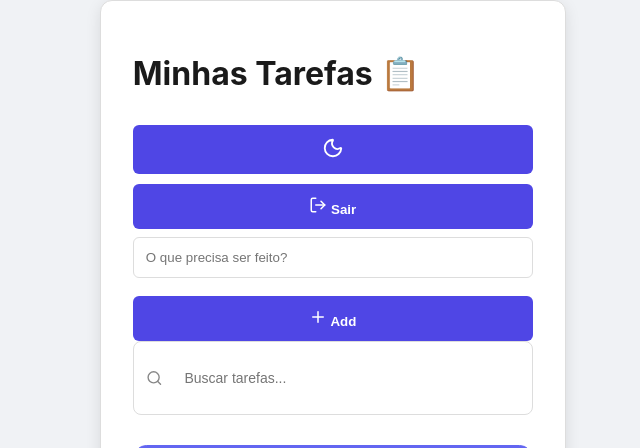
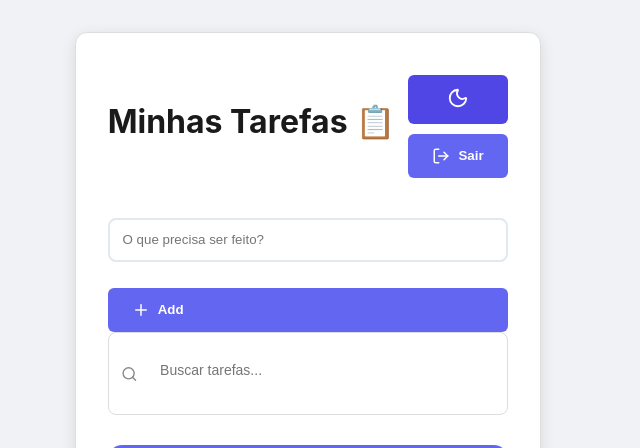
Before and after one commit to saulo2024/task-manager-front, a React (Vite) app: page /dashboard in a window 1280 px wide. Shown: the top 448 px of the page, without its empty margins (339-979 px from the left). Built offline with nearby package versions, Linux system fonts and the light colour scheme; no server answers; sample sign-in values are in the browser's storage.

Commit message:
style: fix task title visibility and integrate dynamic theme colors

```diff
--- a/src/pages/Dashboard.css
+++ b/src/pages/Dashboard.css
@@ -1,53 +1,102 @@
-/* Animação suave de entrada (Estilo Origamid) */
-@keyframes animeLeft {
-  from {
-    opacity: 0;
-    transform: translateX(-20px);
-  }
-  to {
-    opacity: 1;
-    transform: translateX(0);
-  }
+/* Variáveis para facilitar o Dark Mode */
+:root {
+  --primary: #6366f1;
+  --bg: #f8fafc;
+  --card: #ffffff;
+  --text: #1e293b;
 }
 
+.dark {
+  --bg: #0f172a;
+  --card: #1e293b;
+  --text: #f8fafc;
+}
+
+.container {
+  max-width: 600px;
+  margin: 2rem auto;
+  padding: 2rem;
+  background: var(--bg);
+  min-height: 100vh;
+  color: var(--text);
+  transition: all 0.3s ease;
+}
+
+/* Header mais elegante */
+.dashboard-header {
+  display: flex;
+  justify-content: space-between;
+  align-items: center;
+  margin-bottom: 2rem;
+}
+
+/* Botões Modernos */
+button {
+  cursor: pointer;
+  border: none;
+  border-radius: 8px;
+  transition: all 0.2s ease;
+  font-weight: 600;
+}
+
+.add-btn, .logout-btn {
+  background: var(--primary);
+  color: white;
+  padding: 0.8rem 1.5rem;
+  display: flex;
+  align-items: center;
+  gap: 8px;
+}
+
+.add-btn:hover {
+  filter: brightness(1.1);
+  transform: scale(1.02);
+}
+
+/* Input "Gourmet" */
+.task-form input, .search-input {
+  width: 100%;
+  padding: 0.8rem;
+  border: 2px solid #e2e8f0;
+  border-radius: 8px;
+  margin-bottom: 1rem;
+  background: var(--card);
+  color: var(--text);
+}
+
+/* O item da tarefa que você já corrigiu */
 .task-item {
   animation: animeLeft 0.5s forwards;
-  background: #ffffff;
-  padding: 1.2rem;
-  margin-bottom: 1rem;
+  background: var(--card);
+  padding: 1rem;
+  margin-bottom: 0.8rem;
   border-radius: 12px;
   display: flex;
   justify-content: space-between;
   align-items: center;
   box-shadow: 0 4px 6px rgba(0, 0, 0, 0.05);
-  transition: all 0.3s ease; /* O segredo da suavidade */
   border-left: 4px solid transparent;
 }
 
-/* O efeito que faz o recrutador brilhar o olho */
 .task-item:hover {
-  transform: translateY(-5px);
-  box-shadow: 0 12px 20px rgba(0, 0, 0, 0.1);
-  border-left: 4px solid #6366f1; /* Cor de destaque */
-  cursor: pointer;
+  transform: translateY(-3px);
+  border-left-color: var(--primary);
 }
 
-.loading-container {
-  display: flex;
-  justify-content: center;
-  align-items: center;
-  padding: 2rem;
+@keyframes animeLeft {
+  from { opacity: 0; transform: translateX(-20px); }
+  to { opacity: 1; transform: translateX(0); }
 }
 
-.spinner {
-  width: 40px;
-  height: 40px;
-  border: 4px solid rgba(0, 0, 0, 0.1);
-  border-left-color: #6366f1; /* Cor Indigo que usamos no hover */
-  border-radius: 50%;
-  animation: spin 1s linear infinite;
+.task-title {
+  color: var(--text); /* Usa a variável que muda entre preto e branco */
+  font-size: 1.1rem;
+  font-weight: 500;
+  transition: color 0.3s ease;
 }
 
-@keyframes spin {
-  to { transform: rotate(360deg); }
+/* Estilo para quando a tarefa estiver concluída */
+.task-item.done .task-title {
+  text-decoration: line-through;
+  opacity: 0.6;
 }
```
